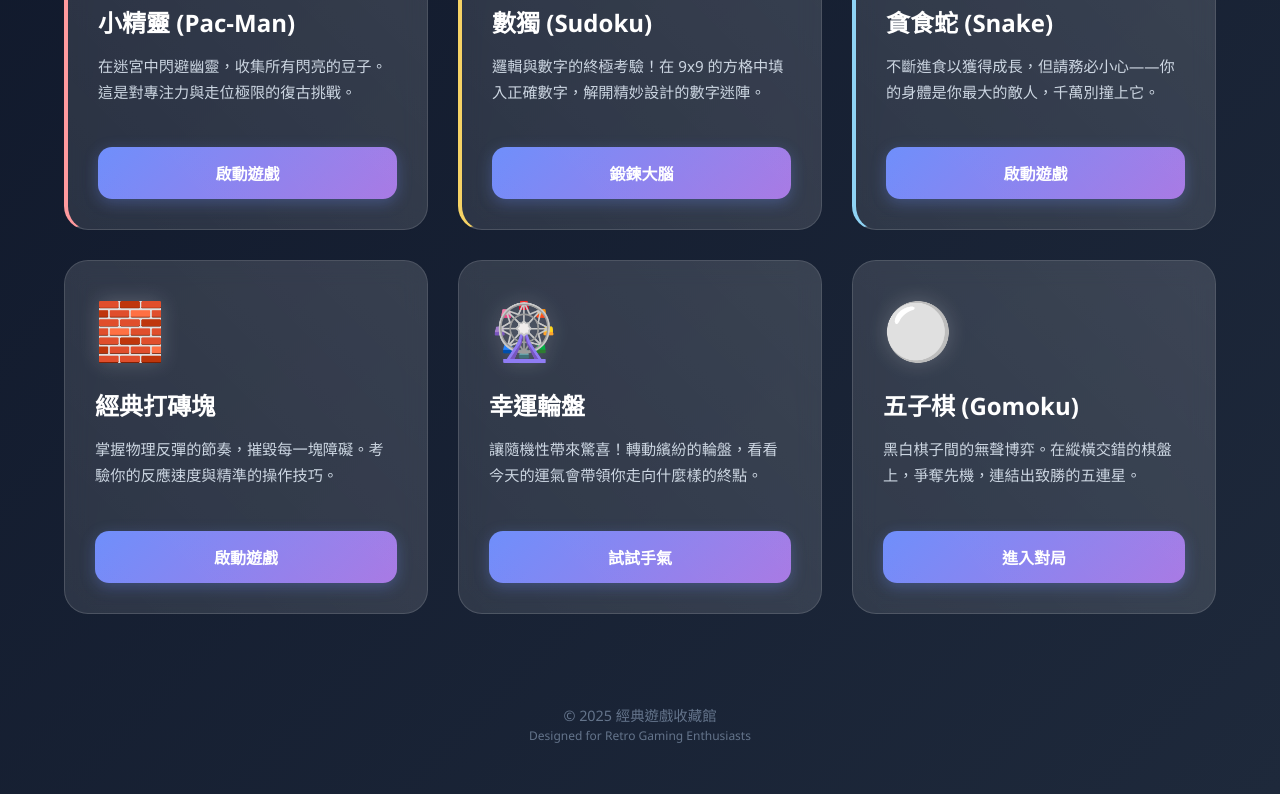
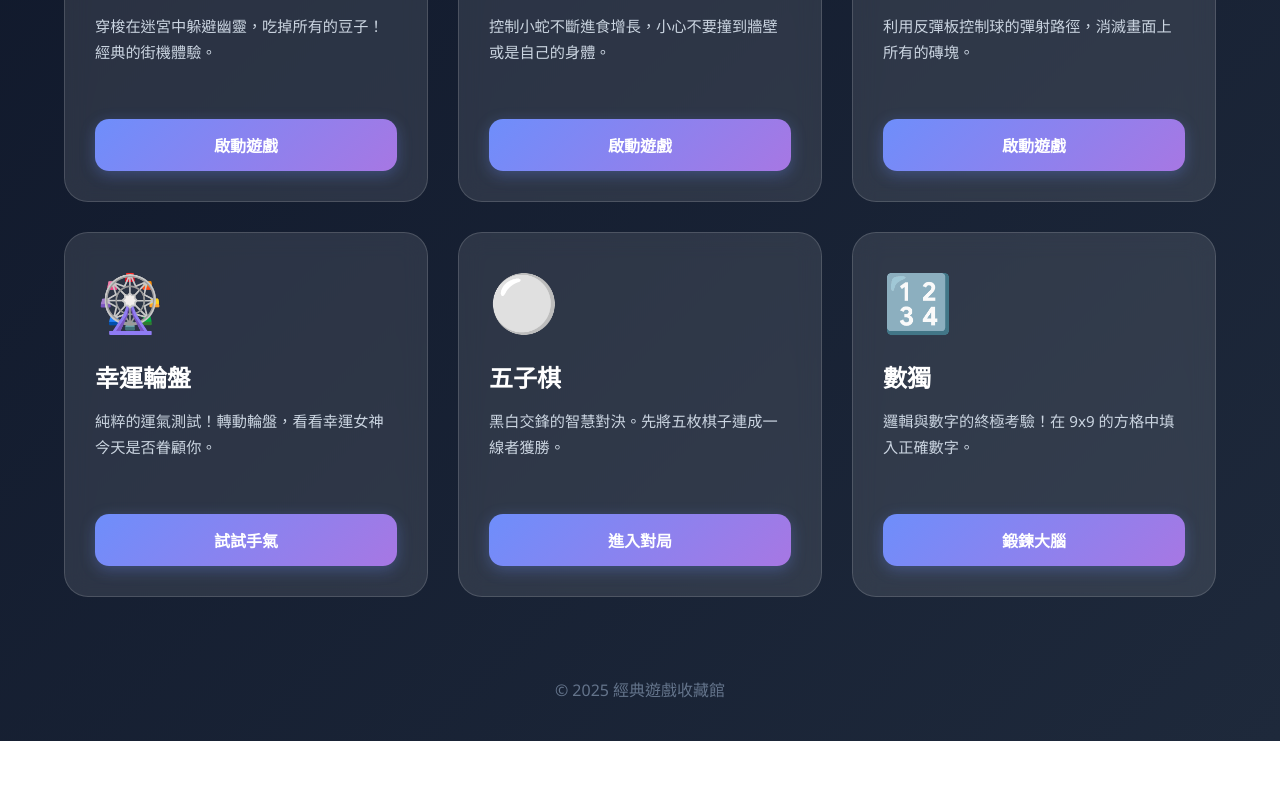
Before and after one commit to stevencjkuo/my-game, a plain HTML site: page index.html in a window 1280 px wide. Shown: the part 442-1236 px from the top of the page. After the commit the page ends 1183 px from the top, so only its background shows below. Drawn offline with Linux system fonts and the light colour scheme.

Commit message:
Update index.html

```diff
--- a/index.html
+++ b/index.html
@@ -31,7 +31,7 @@
 
         header h1 {
             font-size: 3.5rem;
-            margin-bottom: 10px;
+            margin: 0;
             background: linear-gradient(to right, #00d2ff, #92fe9d, #6e8efb, #a777e3);
             -webkit-background-clip: text;
             -webkit-text-fill-color: transparent;
@@ -43,7 +43,7 @@
         header p {
             color: #94a3b8;
             font-size: 1.1rem;
-            letter-spacing: 1px;
+            margin-top: 15px;
         }
 
         .container {
@@ -66,23 +66,10 @@
             display: flex;
             flex-direction: column;
             justify-content: space-between;
-            position: relative;
-            overflow: hidden;
-        }
-
-        .game-card::before {
-            content: "";
-            position: absolute;
-            top: 0;
-            left: 0;
-            width: 100%;
-            height: 100%;
-            background: linear-gradient(45deg, transparent, rgba(255,255,255,0.05));
-            pointer-events: none;
         }
 
         .game-card:hover {
-            transform: translateY(-12px);
+            transform: translateY(-10px);
             box-shadow: 0 20px 40px rgba(0, 0, 0, 0.5);
             border-color: rgba(110, 142, 251, 0.5);
             background: rgba(255, 255, 255, 0.15);
@@ -91,14 +78,12 @@
         .game-icon {
             font-size: 3.5rem;
             margin-bottom: 20px;
-            filter: drop-shadow(0 0 10px rgba(255,255,255,0.2));
         }
 
         .game-card h2 {
             margin: 10px 0;
             font-size: 1.5rem;
             color: #fff;
-            font-weight: 600;
         }
 
         .game-card p {
@@ -106,11 +91,7 @@
             line-height: 1.7;
             color: #cbd5e1;
             margin-bottom: 25px;
-            height: 4.5em; /* 保持描述文字高度一致 */
-            display: -webkit-box;
-            -webkit-line-clamp: 3;
-            -webkit-box-orient: vertical;
-            overflow: hidden;
+            min-height: 80px;
         }
 
         .play-btn {
@@ -121,29 +102,22 @@
             border-radius: 14px;
             text-align: center;
             font-weight: bold;
-            font-size: 1rem;
             transition: all 0.3s ease;
             box-shadow: 0 4px 15px rgba(110, 142, 251, 0.3);
         }
 
         .play-btn:hover {
-            transform: scale(1.02);
+            transform: scale(1.05);
             box-shadow: 0 6px 20px rgba(167, 119, 227, 0.5);
             filter: brightness(1.1);
         }
 
         footer {
             margin-top: auto;
-            padding: 50px;
+            padding: 40px;
             color: #64748b;
-            font-size: 0.9rem;
             text-align: center;
         }
-
-        /* 針對不同遊戲卡片的微調裝飾（選填） */
-        .card-sudoku { border-left: 4px solid #f6d365; }
-        .card-pacman { border-left: 4px solid #ff9a9e; }
-        .card-snake { border-left: 4px solid #8fd3f4; }
     </style>
 </head>
 <body>
@@ -154,64 +128,63 @@
     </header>
 
     <div class="container">
-        <div class="game-card card-pacman">
+        <div class="game-card">
             <div>
                 <div class="game-icon">🍕</div>
-                <h2>小精靈 (Pac-Man)</h2>
-                <p>在迷宮中閃避幽靈，收集所有閃亮的豆子。這是對專注力與走位極限的復古挑戰。</p>
+                <h2>小精靈</h2>
+                <p>穿梭在迷宮中躲避幽靈，吃掉所有的豆子！經典的街機體驗。</p>
             </div>
-            <a href="#" class="play-btn">啟動遊戲</a>
+            <a href="pacman.html" class="play-btn">啟動遊戲</a>
         </div>
 
-        <div class="game-card card-sudoku">
-            <div>
-                <div class="game-icon">🔢</div>
-                <h2>數獨 (Sudoku)</h2>
-                <p>邏輯與數字的終極考驗！在 9x9 的方格中填入正確數字，解開精妙設計的數字迷陣。</p>
-            </div>
-            <a href="#" class="play-btn">鍛鍊大腦</a>
-        </div>
-
-        <div class="game-card card-snake">
+        <div class="game-card">
             <div>
                 <div class="game-icon">🐍</div>
-                <h2>貪食蛇 (Snake)</h2>
-                <p>不斷進食以獲得成長，但請務必小心——你的身體是你最大的敵人，千萬別撞上它。</p>
+                <h2>貪食蛇</h2>
+                <p>控制小蛇不斷進食增長，小心不要撞到牆壁或是自己的身體。</p>
             </div>
-            <a href="#" class="play-btn">啟動遊戲</a>
+            <a href="snake_game.html" class="play-btn">啟動遊戲</a>
         </div>
 
         <div class="game-card">
             <div>
                 <div class="game-icon">🧱</div>
                 <h2>經典打磚塊</h2>
-                <p>掌握物理反彈的節奏，摧毀每一塊障礙。考驗你的反應速度與精準的操作技巧。</p>
+                <p>利用反彈板控制球的彈射路徑，消滅畫面上所有的磚塊。</p>
             </div>
-            <a href="#" class="play-btn">啟動遊戲</a>
+            <a href="breakout.html" class="play-btn">啟動遊戲</a>
         </div>
 
         <div class="game-card">
             <div>
                 <div class="game-icon">🎡</div>
                 <h2>幸運輪盤</h2>
-                <p>讓隨機性帶來驚喜！轉動繽紛的輪盤，看看今天的運氣會帶領你走向什麼樣的終點。</p>
+                <p>純粹的運氣測試！轉動輪盤，看看幸運女神今天是否眷顧你。</p>
             </div>
-            <a href="#" class="play-btn">試試手氣</a>
+            <a href="wheel.html" class="play-btn">試試手氣</a>
         </div>
 
         <div class="game-card">
             <div>
                 <div class="game-icon">⚪</div>
-                <h2>五子棋 (Gomoku)</h2>
-                <p>黑白棋子間的無聲博弈。在縱橫交錯的棋盤上，爭奪先機，連結出致勝的五連星。</p>
+                <h2>五子棋</h2>
+                <p>黑白交鋒的智慧對決。先將五枚棋子連成一線者獲勝。</p>
             </div>
-            <a href="#" class="play-btn">進入對局</a>
+            <a href="gomoku.html" class="play-btn">進入對局</a>
+        </div>
+
+        <div class="game-card">
+            <div>
+                <div class="game-icon">🔢</div>
+                <h2>數獨</h2>
+                <p>邏輯與數字的終極考驗！在 9x9 的方格中填入正確數字。</p>
+            </div>
+            <a href="sudoku.html" class="play-btn">鍛鍊大腦</a>
         </div>
     </div>
 
     <footer>
-        &copy; 2025 經典遊戲收藏館 <br>
-        <small>Designed for Retro Gaming Enthusiasts</small>
+        &copy; 2025 經典遊戲收藏館
     </footer>
 
 </body>
```
